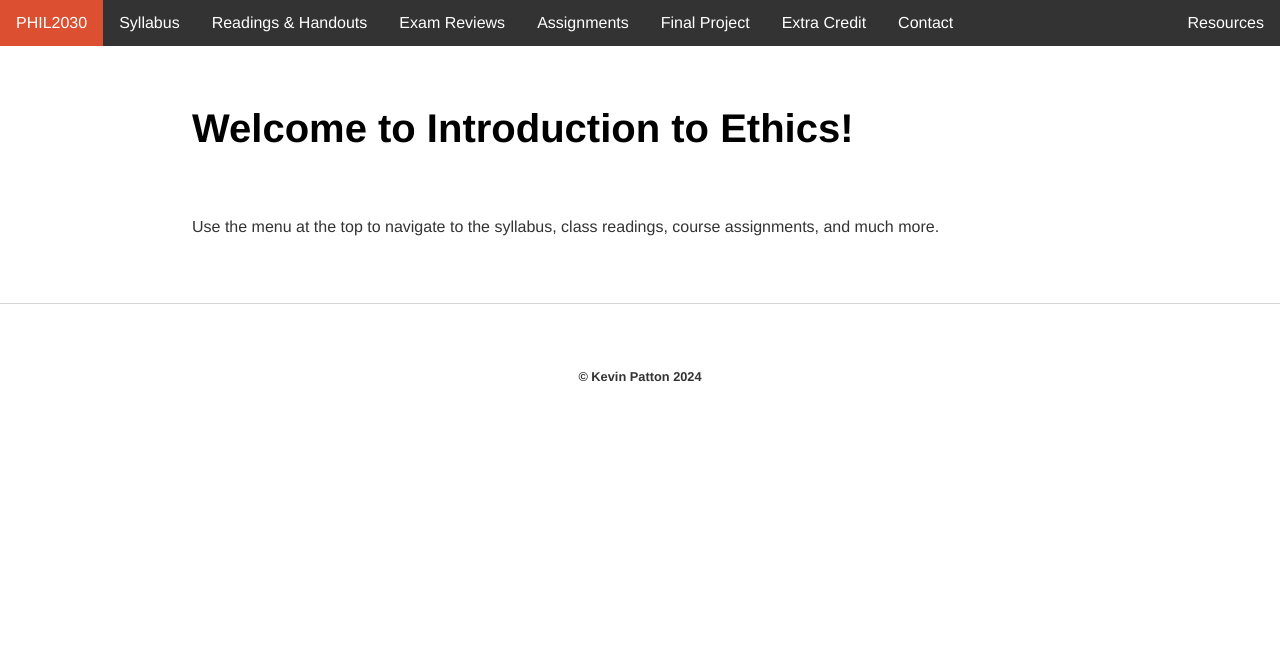
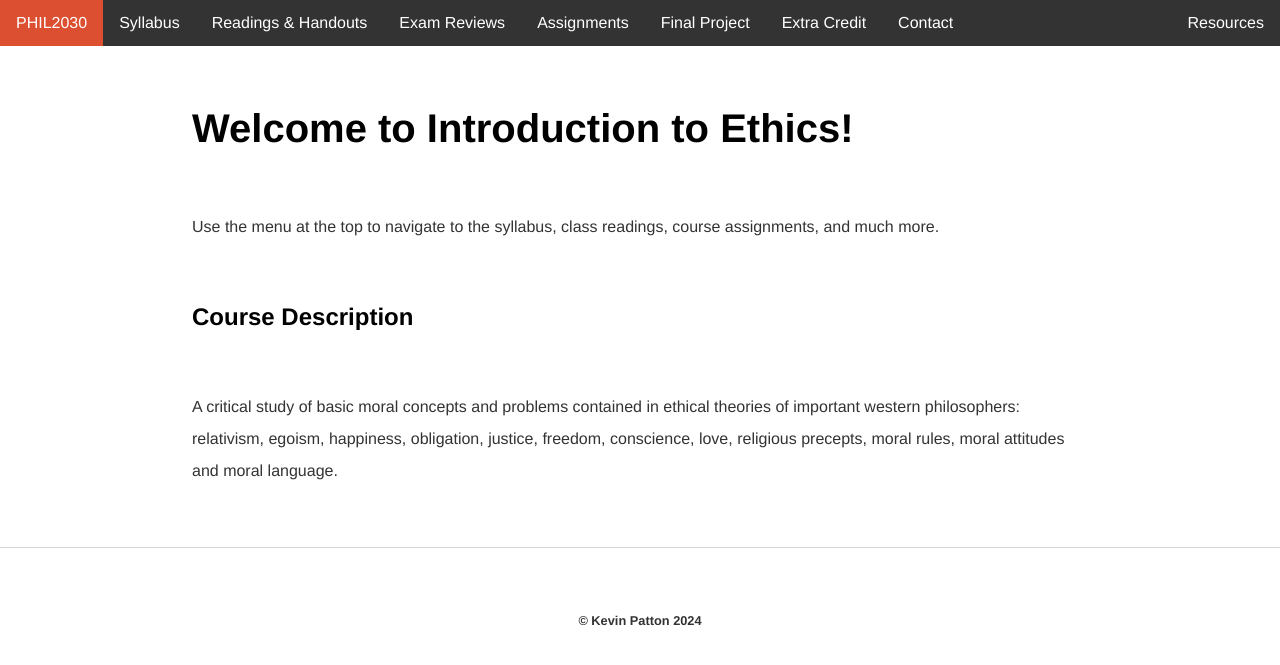
Before and after one commit to kevinjpatton/kevinjpatton.github.io, a Jekyll site: the page built from teaching/phil_2030/index.html, in a window 1280 px wide. Shown: the top 665 px of the page. Built offline with Jekyll 4.4.1, drawn with Linux system fonts in a browser that asks for light colours; Markdown is read by kramdown in place of the engine named in the settings.

Commit message:
Update index.html

```diff
--- a/teaching/phil_2030/index.html
+++ b/teaching/phil_2030/index.html
@@ -4,3 +4,5 @@ title: PHIL2030 - Home
 ---
 <h1>Welcome to Introduction to Ethics!</h1>
 <p>Use the menu at the top to navigate to the syllabus, class readings, course assignments, and much more.</p>
+<h2>Course Description</h2>
+<p>A critical study of basic moral concepts and problems contained in ethical theories of important western philosophers: relativism, egoism, happiness, obligation, justice, freedom, conscience, love, religious precepts, moral rules, moral attitudes and moral language.</p>
```
